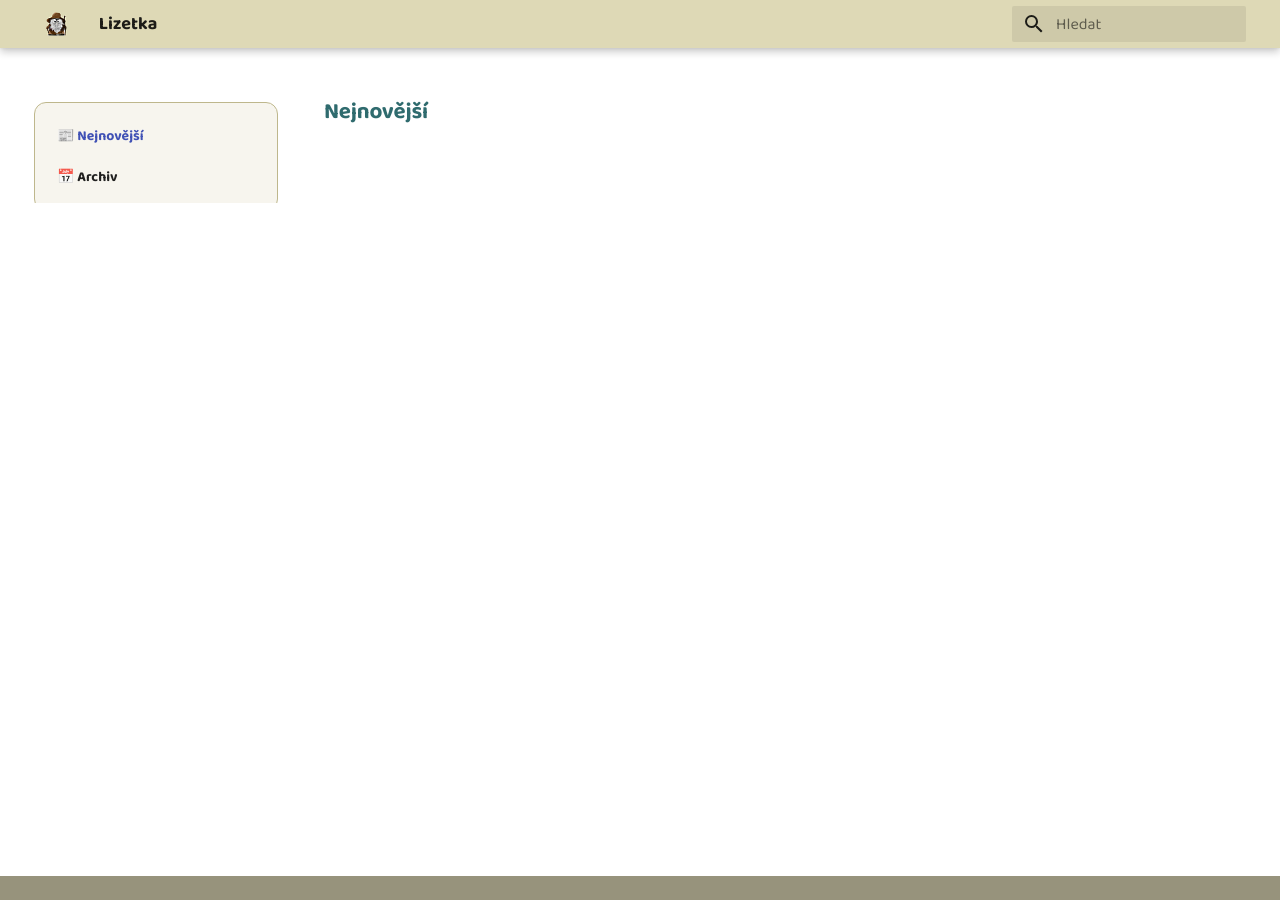
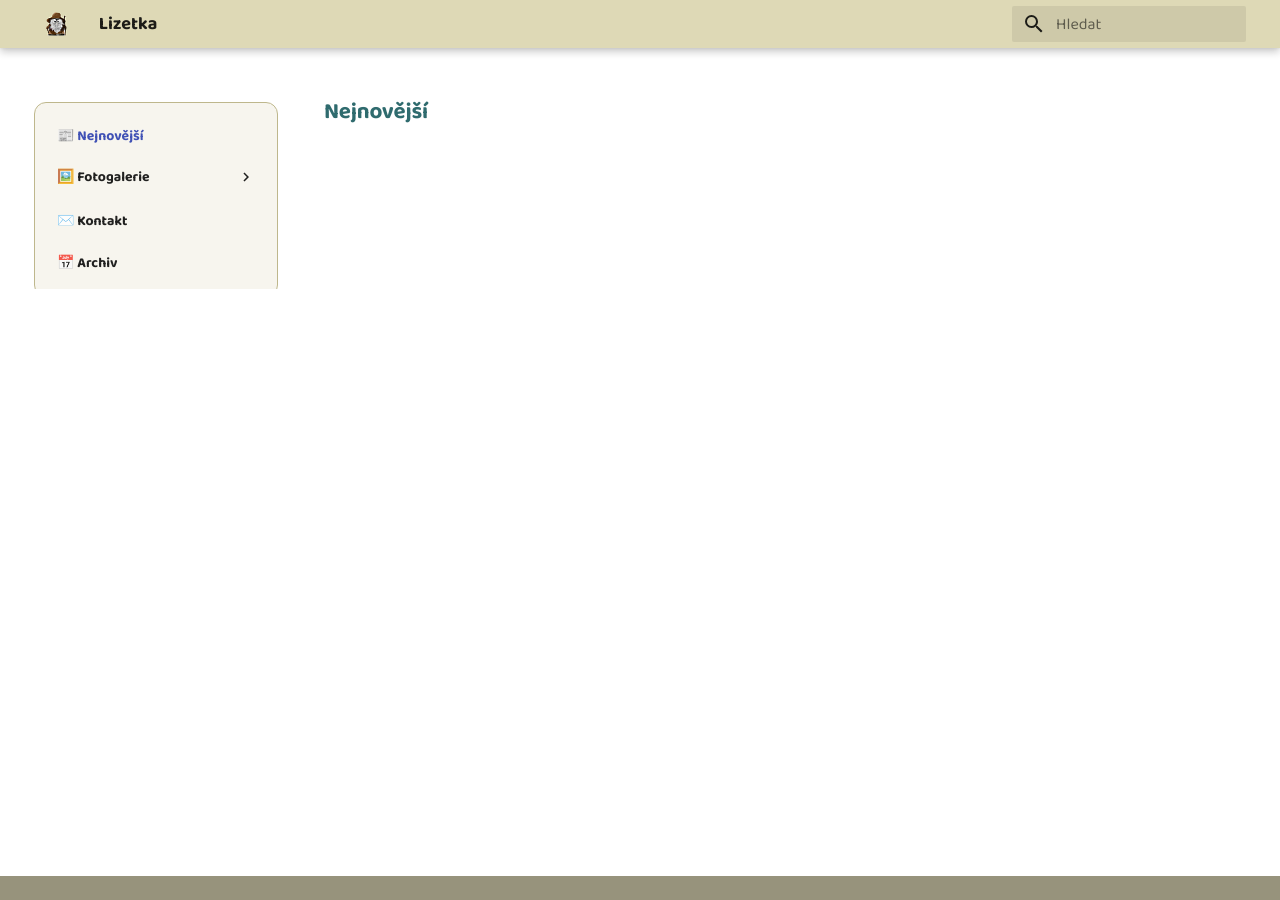
Before and after one commit to kratoon/lizetka, an MkDocs documentation site: the page built from docs/index.md, in a window 1280 px wide. Built offline with MkDocs 1.6.1 and Material for MkDocs 9.7.7, drawn with Linux system fonts in a browser that asks for light colours.

Commit message:
feat(site): add Fotogalerie section + Kontakt link to the sidebar
- Fotogalerie: nested sidebar section with placeholder pages 2026 / 2025 /
  Starší (docs/fotogalerie/*.md) — photos to be added later.
- Kontakt: a single sidebar link to the spolek post
  (https://lizetka.cz/2025/05/01/spoleklizetka/); renders as a same-tab link.
- extra.css: renumber the order-based top-level nav icons for the new order
  (📰 Nejnovější · 🖼️ Fotogalerie · ✉️ Kontakt · 📅 Archiv · 🏷️ Témata),
  confirmed against a local mkdocs build of the rendered nav.

Co-Authored-By: Claude Fable 5 <noreply@anthropic.com>

```diff
--- a/docs/stylesheets/extra.css
+++ b/docs/stylesheets/extra.css
@@ -190,12 +190,15 @@
 .md-nav__link[href*="category/informace"]::before { content: "👪 "; }
 .md-nav__link[href*="category/spolkov"]::before   { content: "🤝 "; }
 
-/* Top-level sidebar entries get icons: 📰 Nejnovější (frontpage / recent),
-   📅 Archiv, 🏷️ Témata. Order-based (index = child 1, Archiv 2, Témata 3) so it
-   survives Material's __nav_ id numbering. Shown on desktop sidebar + mobile drawer. */
+/* Top-level sidebar entries get icons. Order-based: the blog plugin appends
+   Archiv + Témata after the explicit nav (index.md, Fotogalerie, Kontakt), so:
+   1 📰 Nejnovější · 2 🖼️ Fotogalerie · 3 ✉️ Kontakt · 4 📅 Archiv · 5 🏷️ Témata.
+   Shown on desktop sidebar + mobile drawer. */
 .md-nav--primary > .md-nav__list > .md-nav__item:nth-child(1) > .md-nav__link .md-ellipsis::before { content: "📰 "; }
-.md-nav--primary > .md-nav__list > .md-nav__item:nth-child(2) > .md-nav__link .md-ellipsis::before { content: "📅 "; }
-.md-nav--primary > .md-nav__list > .md-nav__item:nth-child(3) > .md-nav__link .md-ellipsis::before { content: "🏷️ "; }
+.md-nav--primary > .md-nav__list > .md-nav__item:nth-child(2) > .md-nav__link .md-ellipsis::before { content: "🖼️ "; }
+.md-nav--primary > .md-nav__list > .md-nav__item:nth-child(3) > .md-nav__link .md-ellipsis::before { content: "✉️ "; }
+.md-nav--primary > .md-nav__list > .md-nav__item:nth-child(4) > .md-nav__link .md-ellipsis::before { content: "📅 "; }
+.md-nav--primary > .md-nav__list > .md-nav__item:nth-child(5) > .md-nav__link .md-ellipsis::before { content: "🏷️ "; }
 
 /* ---- Desktop sidebar (>=76.25em): clean bordered panel, no site title ------ */
 @media screen and (min-width: 76.25em) {
--- a/mkdocs.yml
+++ b/mkdocs.yml
@@ -34,6 +34,11 @@ plugins:
 # Navigation configuration
 nav:
   - Nejnovější: index.md
+  - Fotogalerie:
+      - 2026: fotogalerie/2026.md
+      - 2025: fotogalerie/2025.md
+      - Starší: fotogalerie/starsi.md
+  - Kontakt: https://lizetka.cz/2025/05/01/spoleklizetka/
 
 extra:
   generator: false
```
Also changed, not shown: docs/fotogalerie/2025.md (added, +3 -0 lines), docs/fotogalerie/2026.md (added, +3 -0 lines), docs/fotogalerie/starsi.md (added, +3 -0 lines).
